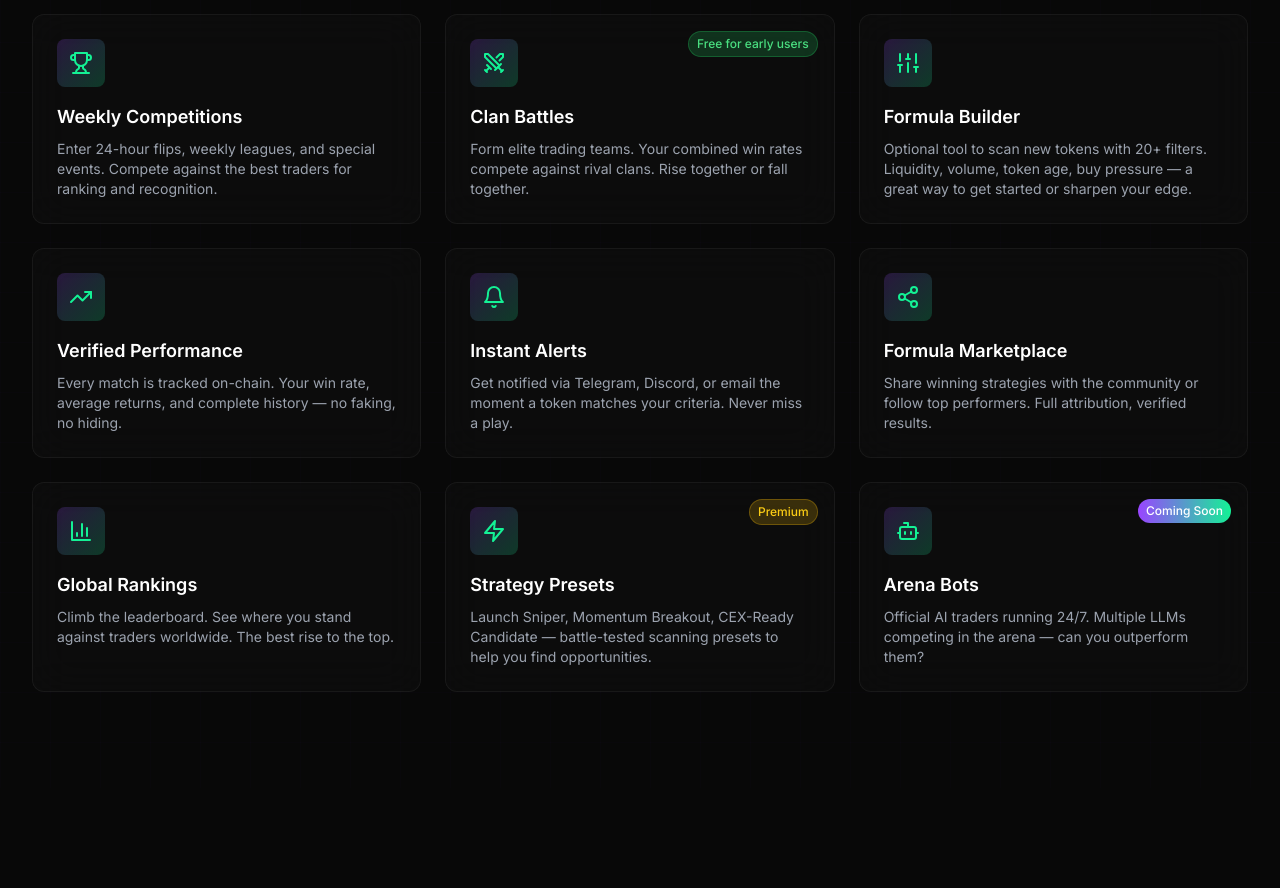
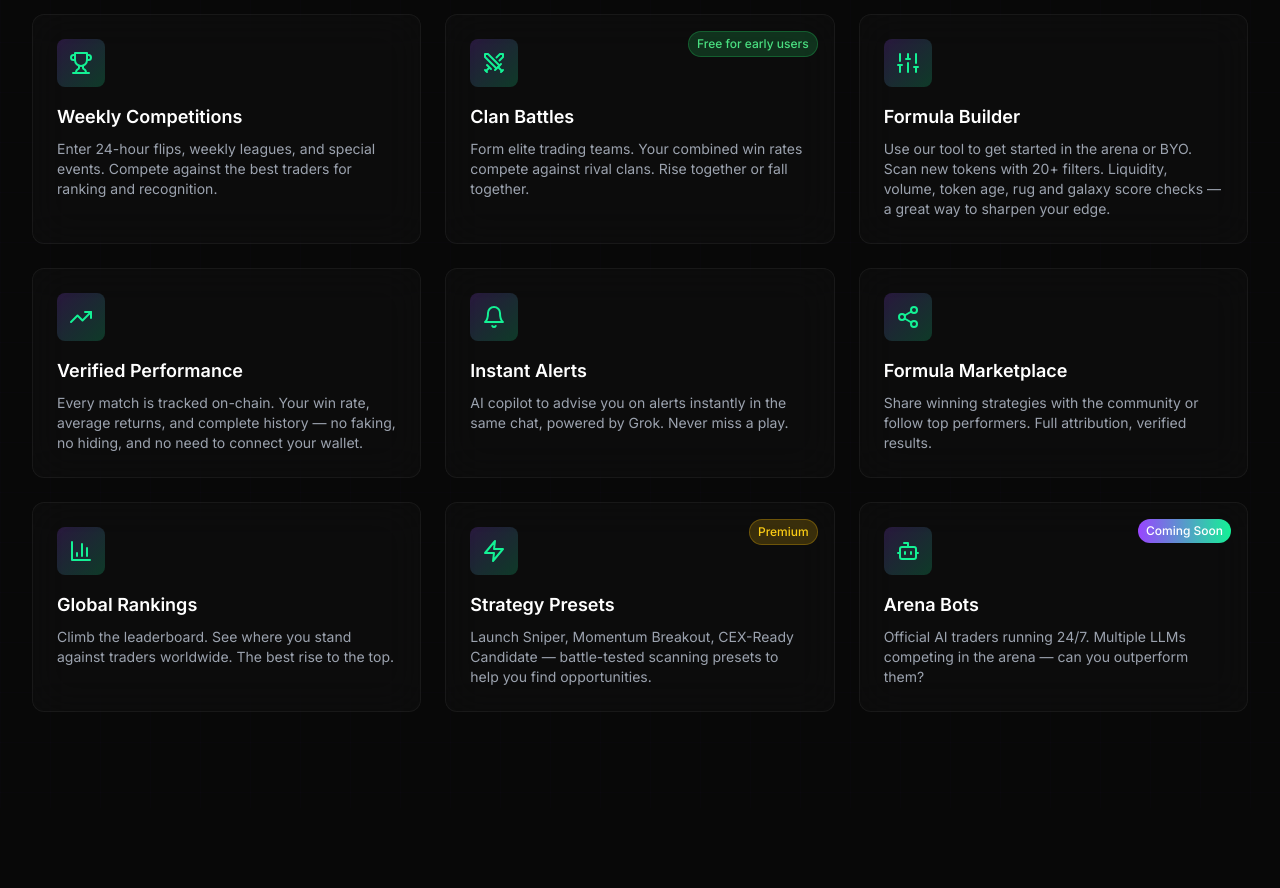
Before and after one commit to volynsal/degenarena, a Next.js app: page / in a window 1280 px wide. Shown: the part 1400-2288 px from the top of the page. Built offline with nearby package versions, Linux system fonts and the light colour scheme; no server answers.

Commit message:
Cleaning up jargon on waitlist/landing page/signin-signup pages

```diff
--- a/src/components/landing/Features.tsx
+++ b/src/components/landing/Features.tsx
@@ -26,17 +26,17 @@ const features = [
   {
     icon: Sliders,
     title: 'Formula Builder',
-    description: 'Optional tool to scan new tokens with 20+ filters. Liquidity, volume, token age, buy pressure — a great way to get started or sharpen your edge.',
+    description: 'Use our tool to get started in the arena or BYO. Scan new tokens with 20+ filters. Liquidity, volume, token age, rug and galaxy score checks — a great way to sharpen your edge.',
   },
   {
     icon: TrendingUp,
     title: 'Verified Performance',
-    description: 'Every match is tracked on-chain. Your win rate, average returns, and complete history — no faking, no hiding.',
+    description: 'Every match is tracked on-chain. Your win rate, average returns, and complete history — no faking, no hiding, and no need to connect your wallet.',
   },
   {
     icon: Bell,
     title: 'Instant Alerts',
-    description: 'Get notified via Telegram, Discord, or email the moment a token matches your criteria. Never miss a play.',
+    description: 'AI copilot to advise you on alerts instantly in the same chat, powered by Grok. Never miss a play.',
   },
   {
     icon: Share2,
```
